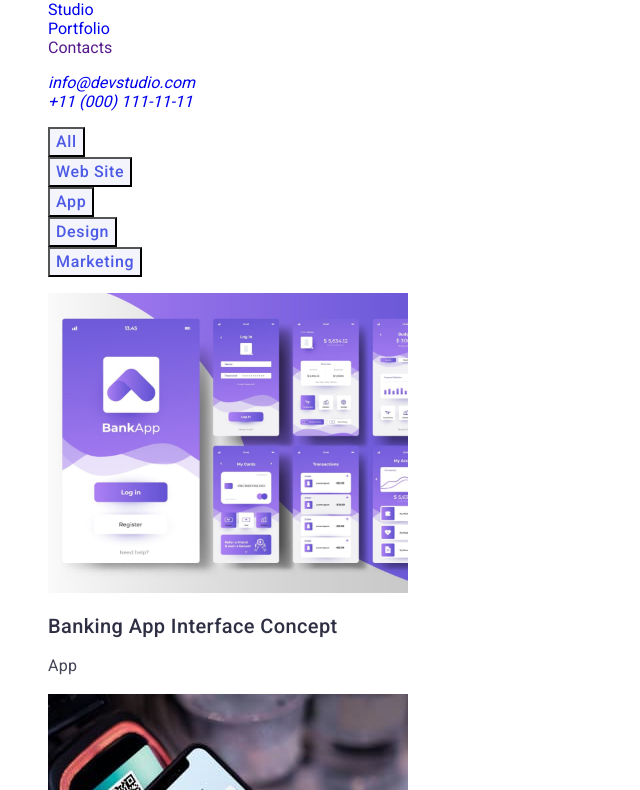
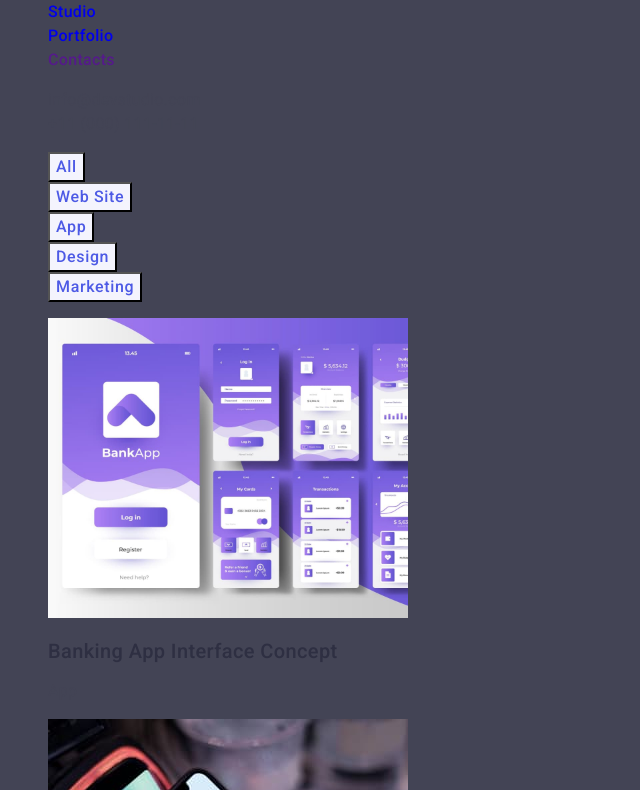
Before and after one commit to IvanGrabovskyi/goit-markup-hw-02, a plain HTML site: page portfolio.html in a window 1280 px wide. Shown: the part 45-835 px from the top of the page, without its empty margins (0-640 px from the left). Drawn offline with Linux system fonts and the light colour scheme.

Commit message:
fixt portfolio header

```diff
--- a/css/portfolio.css
+++ b/css/portfolio.css
@@ -7,7 +7,7 @@
 }
 body {
   font-family: "Roboto", sans-serif;
-  background-color: #ffffff;
+  background-color: var(--secondary-text-color);
 }
 .list {
   list-style: none;
@@ -29,6 +29,24 @@ body {
   color: #2e2f42;
 }
 
+/* NAVIGATION LIST  */
+.nav-list-item {
+  font-weight: 500;
+  line-height: 1.5;
+  letter-spacing: 0.02em;
+  color: var(--primary-text-color);
+}
+/* ADDRESS CONTACTS */
+.address-section {
+  font-style: normal;
+}
+.contacts {
+  font-size: 16px;
+  line-height: 1.5;
+  letter-spacing: 0.02em;
+  color: #434455;
+  text-decoration: none;
+}
 /* Portfolio main page */
 
 /* Portfolio button */
--- a/css/style.css
+++ b/css/style.css
@@ -34,8 +34,7 @@ body {
 .nav-list-item:hover {
   color: #404bbf;
 }
-.nav-list-item:hover,
-.nav-list-item:focus {
+.nav-list-item:hover .nav-list-item:focus {
   color: #404bbf;
 }
 .nav-list-item {
@@ -58,8 +57,7 @@ body {
   color: #434455;
   text-decoration: none;
 }
-.contacts:hover,
-.contacts:focus {
+.contacts:hover .contacts:focus {
   color: #404bbf;
 }
 /* Section 1 */
```
